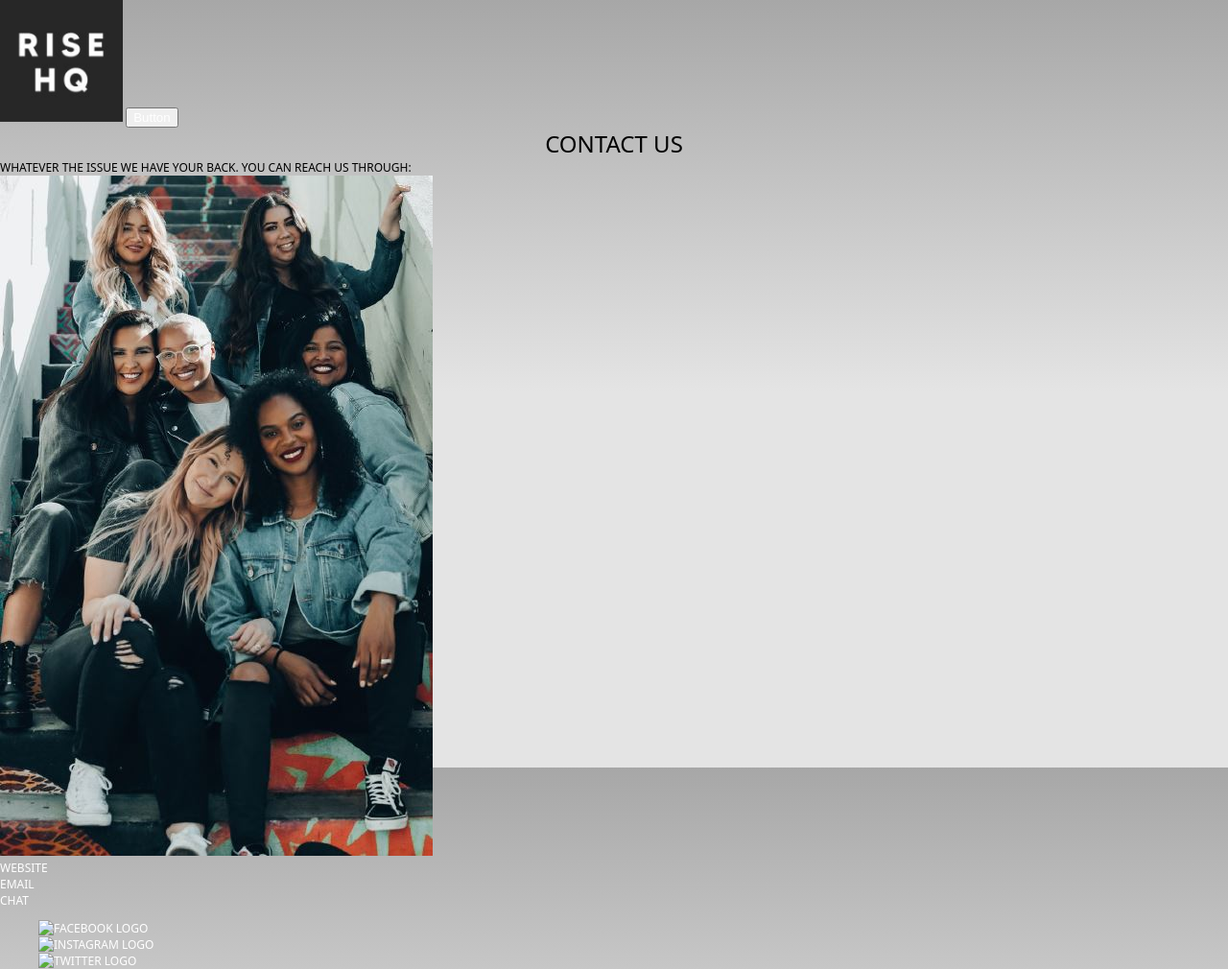
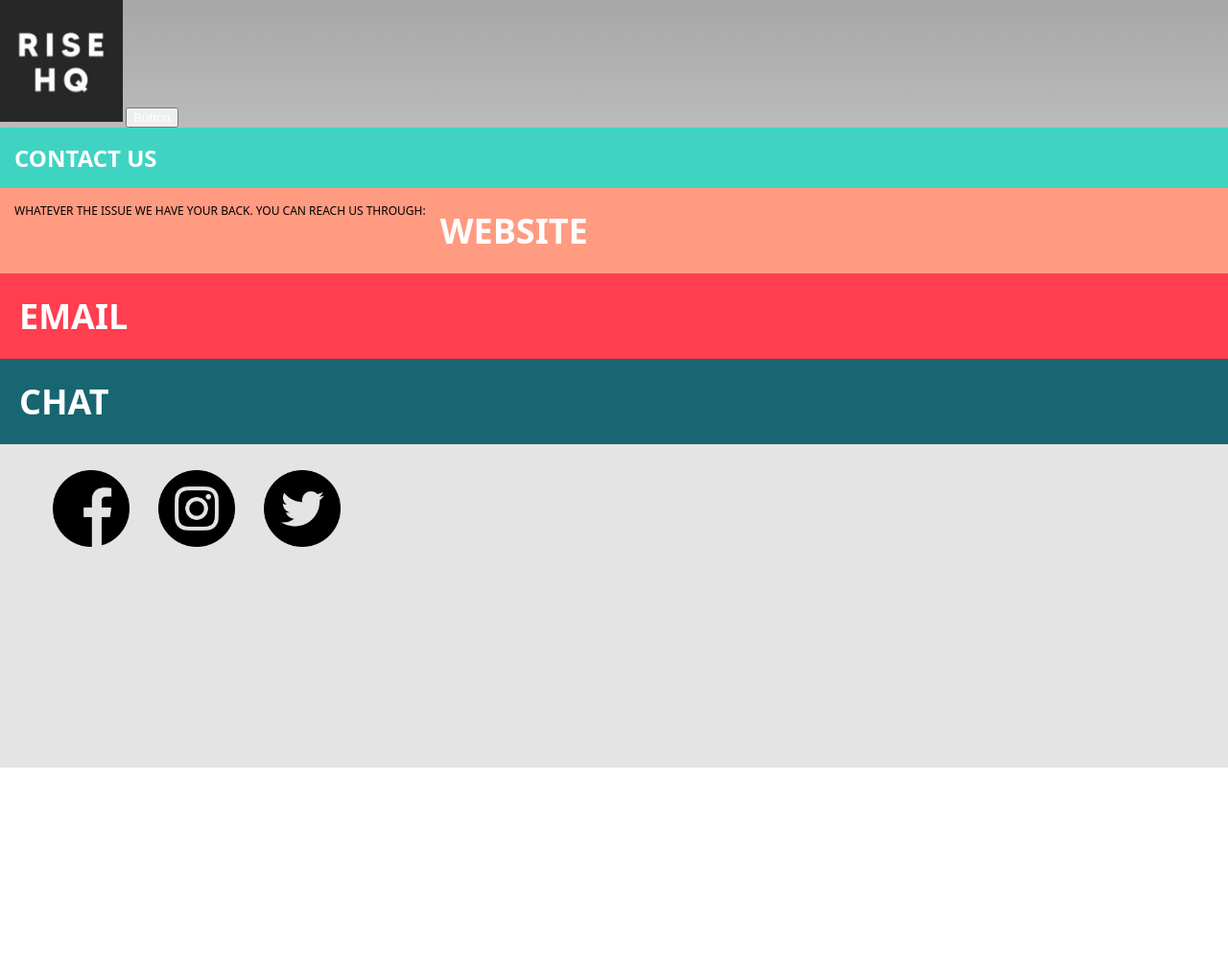
Before and after one commit to ErikaHutch/RiseHQProject, a website: page www/getintouch.html in a window 1280 px wide. Shown: the whole page at 96% size. After the commit the page ends 800 px from the top, so only its background shows below. Drawn offline with Linux system fonts and the light colour scheme.

Commit message:
added img to contact us as well as styled

```diff
--- a/www/css/index.css
+++ b/www/css/index.css
@@ -245,3 +245,52 @@ a:hover{
 #serv-btn{
     background-color: #176671;
 }
+
+
+
+/*-----------------------------------------------------------------------------------------------------------------*/
+/*CONTACT*/
+#contact-us-header-wrapper{
+    color:white;
+    background-color: #3FD4C2;
+    padding: 15px;
+}
+
+#contact-us-header-wrapper h1{
+    font-weight: bold;
+    text-align: left;
+}
+
+#contact-us-details-wrapper{
+    margin: 15px;
+    float: left;
+}
+
+/*needs to be at the bottom of the page*/
+.git-btn-wrapper{
+    padding: 20px;
+    font-weight: bold;
+    font-size: 300%;
+}
+
+#web-btn{
+    background-color: #FF9B81;
+}
+
+#email-btn{
+    background-color: #FF3E50;
+}
+
+#chat-btn{
+    background-color: #176671;
+}
+
+#social-media-ics-wrapper img{
+        width: 80px;
+        height: 80px;
+        position:relative;
+        display: inline-block;
+        float:left;
+        padding: 15px;
+
+}
--- a/www/getintouch.html
+++ b/www/getintouch.html
@@ -22,7 +22,7 @@
         <div id="contact-us-header-wrapper"><h1>Contact Us</h1></div>
         <div id="contact-us-details-wrapper">
             <div class="c-u-d-element" id="contact-us-text">Whatever the issue we have your back. You can reach us through:</div>
-            <div class="c-u-d-element" id="contact-us-img"><img src="img/contact_pic.JPG"></div>
+            <div class="c-u-d-element" id="contact-us-img"><img src=""></div>
         </div>
         <div id="contact-us-options-wrapper">
             <div class="git-btn-wrapper" id="web-btn"><a href="#">Website</a></div>
@@ -31,9 +31,9 @@
         </div>
         <div id="social-media-ics-wrapper">
             <ul>
-                <li><a id="facebook" href="#"><img src="facebook.png" alt="facebook logo"></a></li>
-                <li><a id="instagram" href="#"><img src="instagram.png" alt="instagram logo"></a></li>
-                <li><a id="twitter" href="#"><img src="twitter.png" alt="twitter logo"></a></li>
+                <li><a id="facebook" href="#"><img src="img/facebook.png" alt="facebook logo"></a></li>
+                <li><a id="instagram" href="#"><img src="img/instagram.png" alt="instagram logo"></a></li>
+                <li><a id="twitter" href="#"><img src="img/twitter.png" alt="twitter logo"></a></li>
             </ul>
         </div>
     </div>
```
Also changed, not shown: www/img/Group 2.png (added).
